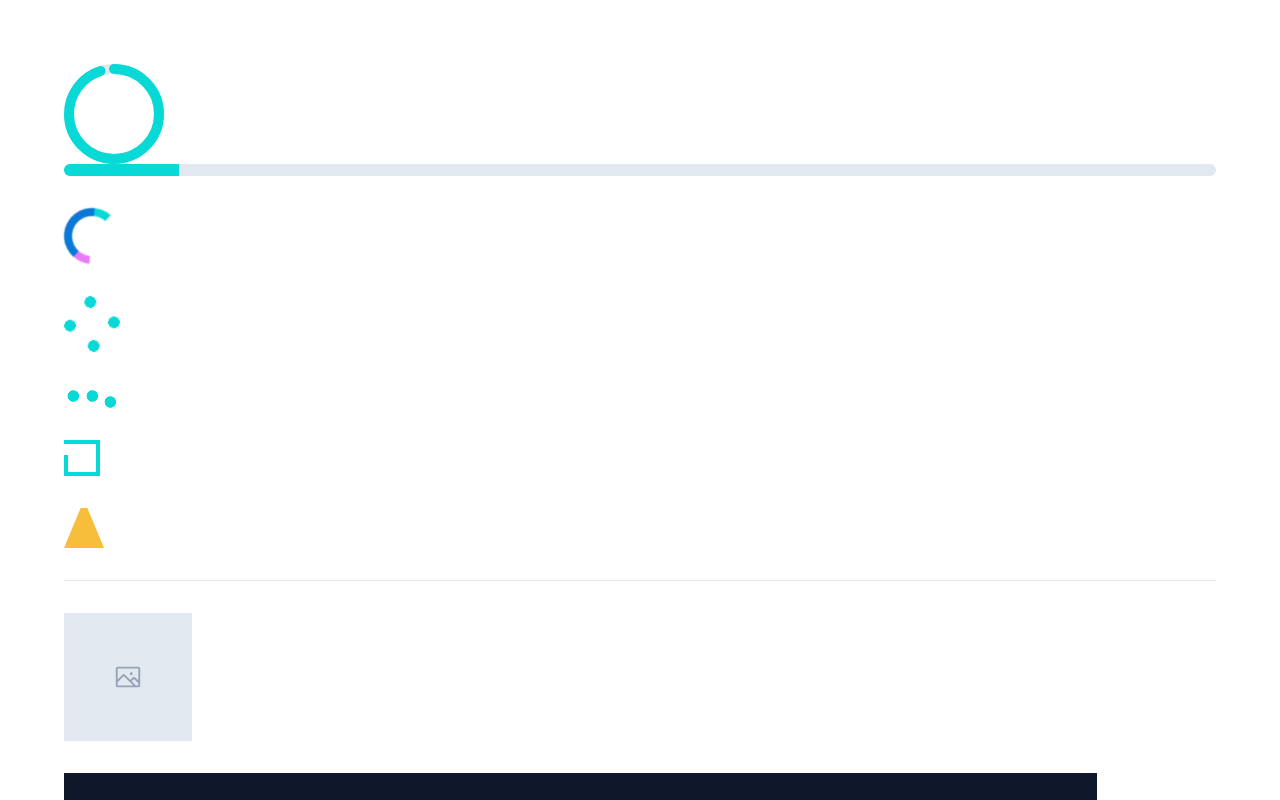
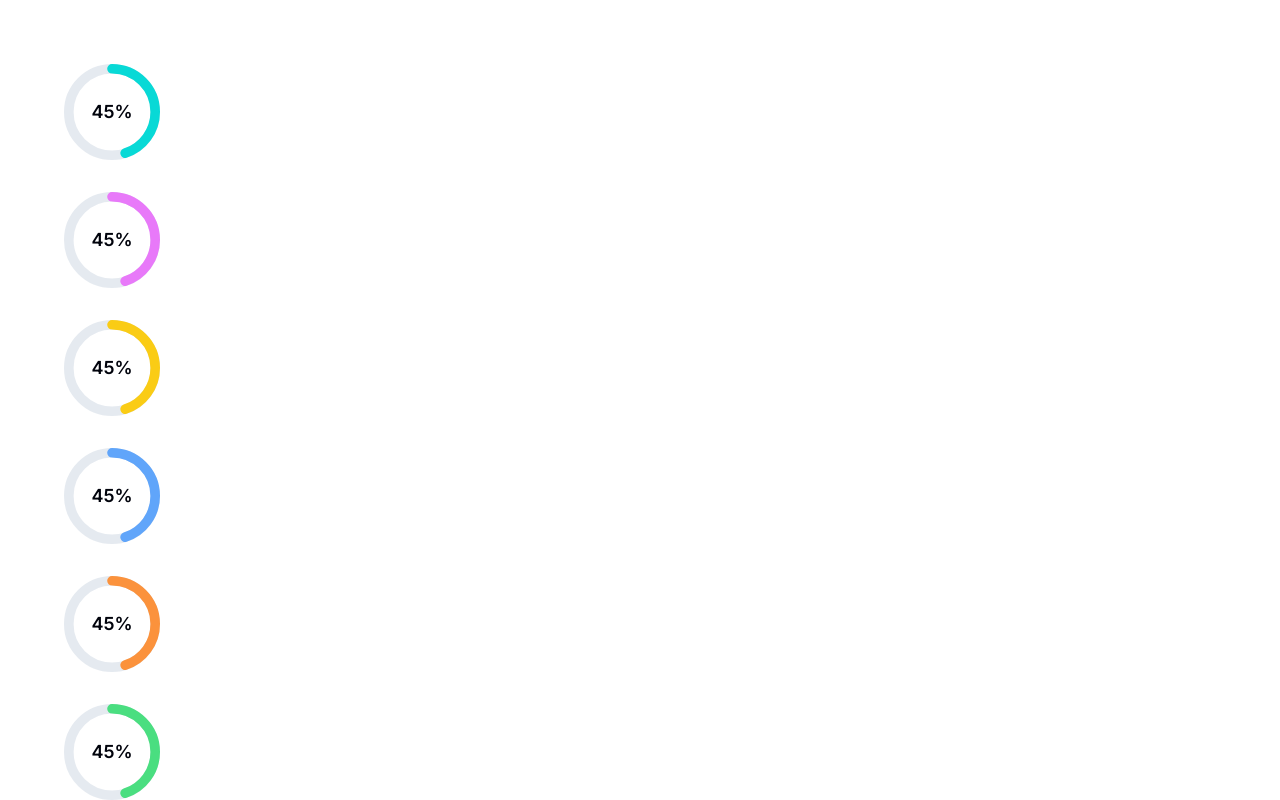
Before and after one commit to johnnyferreiradev/next-template, a Next.js app: page / in a window 1280 px wide. Shown: the top 800 px of the page. Built offline with nearby package versions, Linux system fonts and the light colour scheme.

Commit message:
Creating circular progress bar colors and content

```diff
--- a/src/app/page.tsx
+++ b/src/app/page.tsx
@@ -24,6 +24,7 @@ import CircularProgress from '@/components/atom/CircularProgress';
 import { Colors } from '@/types/globals';
 import { TagThemes } from '@/components/atom/Tag/types';
 import { ButtonThemes } from '@/components/atom/Button/types';
+import { CircularProgressColors } from '@/components/atom/CircularProgress/types';
 
 import HelloWorldTextImage from '@/assets/images/hello-world-text.png';
 
@@ -31,6 +32,7 @@ export default function Home() {
   const colorValueArray = Object.keys(Colors);
   const tagThemesArray = Object.keys(TagThemes);
   const buttonThemesArray = Object.keys(ButtonThemes);
+  const circularProgressColors = Object.keys(CircularProgressColors);
 
   const { systemTheme, theme, setTheme } = useTheme();
   const currentTheme = theme === 'system' ? systemTheme : theme;
@@ -44,7 +46,18 @@ export default function Home() {
 
   return (
     <main className="p-16 dark:bg-[var(--dark-color)]">
-      <CircularProgress progress={95} />
+      {circularProgressColors.map((item, index) => (
+        <CircularProgress
+          key={index}
+          progress={45}
+          color={item as keyof typeof CircularProgressColors}
+          className="mb-8"
+        >
+          <Text size="lg" weight="semibold">
+            45%
+          </Text>
+        </CircularProgress>
+      ))}
 
       <ProgressBar progress={10} className="mb-8" />
 
--- a/src/components/atom/CircularProgress/index.tsx
+++ b/src/components/atom/CircularProgress/index.tsx
@@ -1,10 +1,16 @@
 import { useEffect, useRef } from 'react';
 
-import { CircularProgressProps } from './types';
+import { CircularProgressProps, CircularProgressColors } from './types';
 
 import './styles.css';
 
-export default function CircularProgress({ progress }: CircularProgressProps) {
+export default function CircularProgress({
+  progress,
+  strokeWidth = 10,
+  color = 'primary',
+  className = '',
+  children,
+}: CircularProgressProps) {
   const circleRef = useRef<SVGCircleElement | null>(null);
 
   useEffect(() => {
@@ -18,15 +24,17 @@ export default function CircularProgress({ progress }: CircularProgressProps) {
   }, [progress]);
 
   return (
-    <div className="circular-progress">
+    <div
+      className={`circular-progress inverted progress__${CircularProgressColors[color]} ${className}`}
+    >
       <svg className="progress-circle" viewBox="0 0 100 100">
         <circle
           className="progress-bar-background"
           cx="50"
           cy="50"
           r="45"
-          fill="none"
-          stroke-width="2"
+          strokeWidth={strokeWidth}
+          strokeDasharray={283}
         />
         <circle
           ref={circleRef}
@@ -34,8 +42,10 @@ export default function CircularProgress({ progress }: CircularProgressProps) {
           cx="50"
           cy="50"
           r="45"
+          strokeWidth={strokeWidth}
         />
       </svg>
+      <div className="circular-progress__content">{children}</div>
     </div>
   );
 }
--- a/src/components/atom/CircularProgress/styles.css
+++ b/src/components/atom/CircularProgress/styles.css
@@ -4,44 +4,63 @@
 
 @layer components {
   .circular-progress {
-    width: 100px;
-    height: 100px;
-    position: relative;
+    @apply w-24 h-24 relative;
   }
 
-  .progress-circle {
-    width: 100%;
-    height: 100%;
-    transform: rotate(-90deg);
+  .circular-progress .progress-circle {
+    @apply w-full h-full -rotate-90;
   }
 
-  .progress-bar-background {
-    stroke: var(--grayscale-color-200);
-    stroke-width: 10;
-    stroke-dasharray: 360;
+  .circular-progress .progress-bar-background {
+    @apply fill-none stroke-[var(--grayscale-color-300)] dark:stroke-[var(--grayscale-color-700)] opacity-50;
   }
 
-  .progress-bar {
-    fill: none;
-    stroke: var(--primary-color-200);
-    stroke-width: 10;
+  .circular-progress .progress-bar {
+    @apply fill-none;
+    @apply transition-[stroke-dashoffset] duration-[0.3s] ease-[ease-in-out];
     stroke-dasharray: 283;
     stroke-dashoffset: 0;
-    transition: stroke-dashoffset 0.3s ease-in-out;
     stroke-linecap: round;
   }
 
   .circular-progress.inverted .progress-bar {
+    @apply transition-[stroke-dashoffset] duration-[0.3s] ease-[ease-in-out];
     stroke-dashoffset: 283;
-    transition: stroke-dashoffset 0.3s ease-in-out;
   }
 
-  @keyframes progress-animation {
-    from {
-      stroke-dashoffset: 283;
-    }
-    to {
-      stroke-dashoffset: 0;
-    }
+  .circular-progress .circular-progress__content {
+    @apply absolute flex justify-center items-center w-full h-full left-0 top-0;
+  }
+
+  /* Colors */
+  .circular-progress.progress__primary .progress-bar {
+    @apply stroke-[var(--primary-color-200)];
+  }
+  .circular-progress.progress__secondary .progress-bar {
+    @apply stroke-[var(--secondary-color-200)];
+  }
+  .circular-progress.progress__tertiary .progress-bar {
+    @apply stroke-[var(--tertiary-color-200)];
+  }
+  .circular-progress.progress__quaternary .progress-bar {
+    @apply stroke-[var(--quaternary-color-200)];
+  }
+  .circular-progress.progress__quinary .progress-bar {
+    @apply stroke-[var(--quinary-color-200)];
+  }
+  .circular-progress.progress__success .progress-bar {
+    @apply stroke-[var(--success-color-200)];
+  }
+  .circular-progress.progress__failure .progress-bar {
+    @apply stroke-[var(--failure-color-200)];
+  }
+  .circular-progress.progress__warning .progress-bar {
+    @apply stroke-[var(--warning-color-200)];
+  }
+  .circular-progress.progress__dark .progress-bar {
+    @apply stroke-[var(--dark-color)] dark:stroke-[var(--light-color)];
+  }
+  .circular-progress.progress__light .progress-bar {
+    @apply stroke-[var(--light-color)] dark:stroke-[var(--dark-color)];
   }
 }
--- a/src/components/atom/CircularProgress/types.ts
+++ b/src/components/atom/CircularProgress/types.ts
@@ -1,3 +1,20 @@
+export enum CircularProgressColors {
+  primary = 'primary',
+  secondary = 'secondary',
+  tertiary = 'tertiary',
+  quaternary = 'quaternary',
+  quinary = 'quinary',
+  success = 'success',
+  failure = 'failure',
+  warning = 'warning',
+  dark = 'dark',
+  light = 'light',
+}
+
 export interface CircularProgressProps {
   progress: number;
+  strokeWidth?: number;
+  className?: string;
+  color?: keyof typeof CircularProgressColors;
+  children?: React.ReactNode;
 }
```
